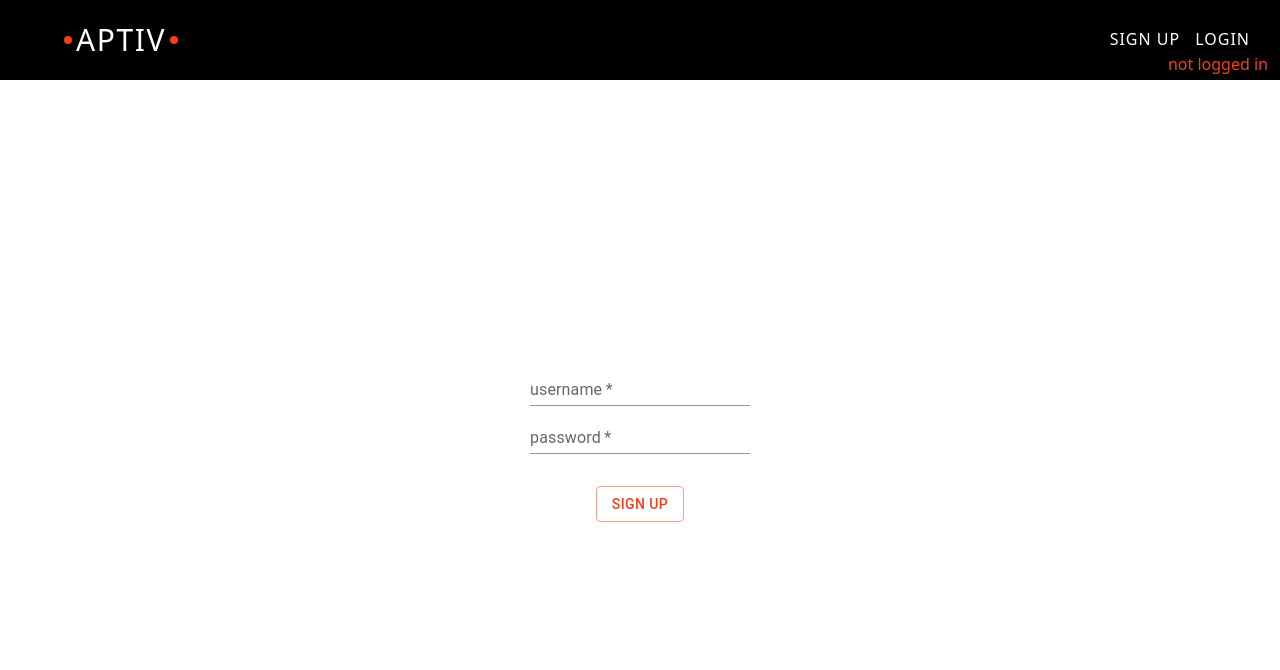
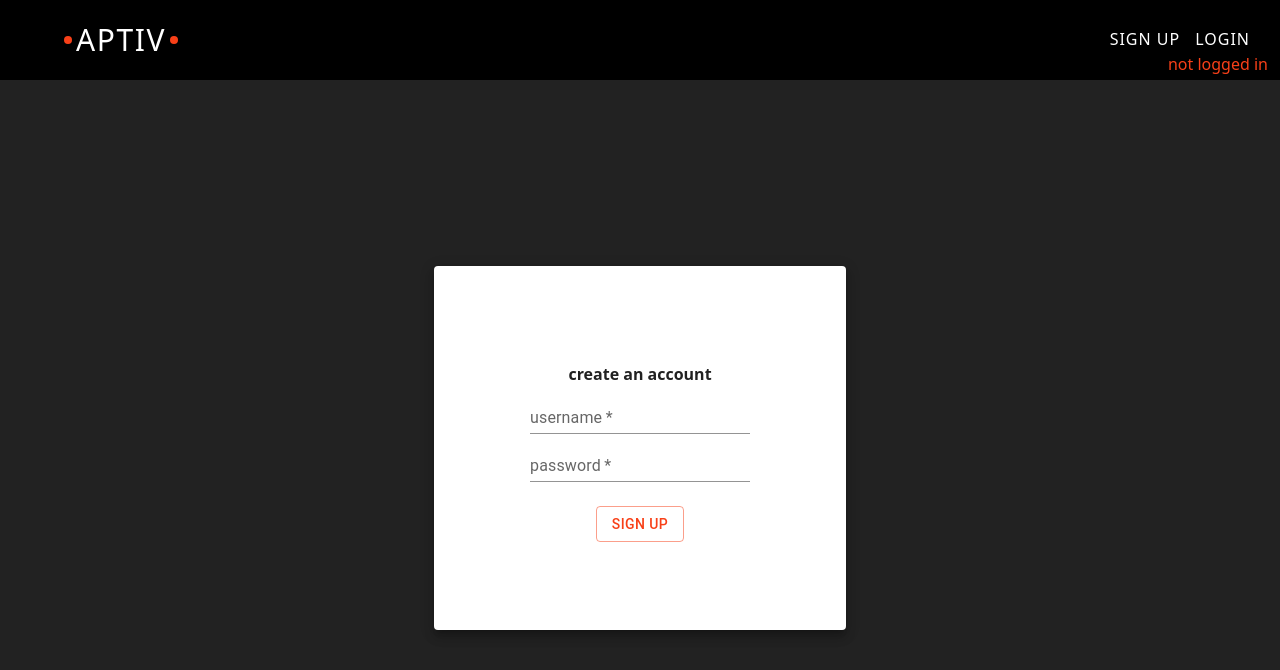
Before and after one commit to abiodunfreeman/aems-server, a Next.js app in the folder client/: page /user/signup in a window 1280 px wide. Shown: the top 670 px of the page. Built offline with nearby package versions, Linux system fonts and the light colour scheme.

Commit message:
sign up page up to date css

```diff
--- a/client/pages/user/login.js
+++ b/client/pages/user/login.js
@@ -1,4 +1,6 @@
 import Nav from '../components/Nav';
+import axios from 'axios';
+import Router from 'next/router';
 import {
   Button,
   Card,
@@ -6,9 +8,6 @@ import {
   CardContent,
   TextField,
 } from '@mui/material';
-
-import axios from 'axios';
-import Router from 'next/router';
 import { ThemeProvider, createTheme } from '@mui/material/styles';
 const theme = createTheme({
   palette: {
--- a/client/pages/user/signup.js
+++ b/client/pages/user/signup.js
@@ -1,9 +1,15 @@
-import { Button, TextField } from '@mui/material';
 import Link from 'next/link';
 import axios from 'axios';
 import Nav from '../components/Nav';
 import { useState } from 'react';
 import Router from 'next/router';
+import {
+  Button,
+  Card,
+  CardActions,
+  CardContent,
+  TextField,
+} from '@mui/material';
 import { ThemeProvider, createTheme } from '@mui/material/styles';
 const theme = createTheme({
   palette: {
@@ -39,14 +45,16 @@ export default function User() {
     <ThemeProvider theme={theme}>
       <div
         id="signup-container"
-        className="flex flex-col justify-center min-h-screen "
+        className="flex flex-col justify-center min-h-screen page-container "
       >
         <Nav />
-
+        <Card raised={true} className="mt-4 p-4 self-center  max-w-screen-sm ">
           <form
             className="flex flex-col m-8 p-8 items-center"
             onSubmit={e => createUser(e)}
           >
+            <CardContent className=" flex flex-col">
+              <h1 className="text-center font-bold">create an account</h1>
               <p>{errMsg}</p>
               <TextField
                 type="string"
@@ -66,12 +74,15 @@ export default function User() {
                 id="password"
                 required
               />
-          <div className="pt-8">
+            </CardContent>
+
+            <CardActions className="flex flex-col items-center">
               <Button type="submit" variant="outlined">
                 Sign Up
               </Button>
-          </div>
+            </CardActions>
           </form>
+        </Card>
       </div>
     </ThemeProvider>
   );
```
Lines whose indentation alone changed are shown as unchanged.
